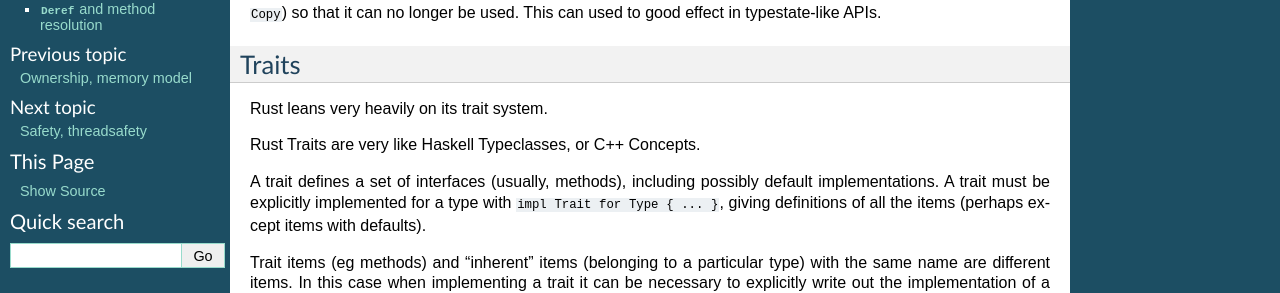
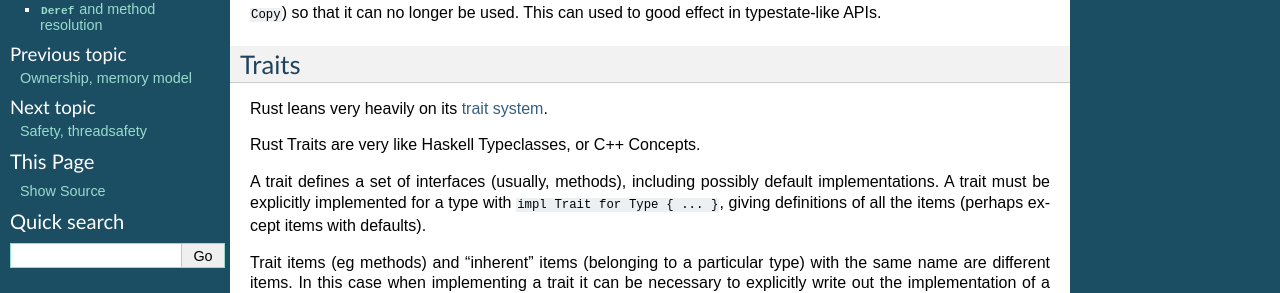
Before and after one commit to cxw620/rust-polyglot, a Sphinx documentation site: the page built from docs/traits.md, in a window 1280 px wide and 1400 px high. Shown: the part 329-622 px from the top of the window. Built offline with Sphinx 7.4.7, drawn with Linux system fonts in a browser that asks for light colours.

````diff
--- a/docs/index.rst
+++ b/docs/index.rst
@@ -14,7 +14,7 @@ Rust for the Polyglot Programmer
    syntax.md
    types.md
    ownership.md
-   traits.rst
+   traits.md
    safety.rst
    errors.rst
    macros.rst
--- a/docs/traits.rst
+++ b/docs/traits.md
@@ -32,7 +31,7 @@ This can used to good effect in typestate-like APIs.
 Traits
 ------
 
-Rust leans very heavily on its trait system.
+Rust leans very heavily on its [trait system](https://doc.rust-lang.org/reference/items/traits.html).
 
 Rust Traits are very like Haskell Typeclasses,
 or C++ Concepts.
@@ -40,7 +39,7 @@ or C++ Concepts.
 A trait defines a set of interfaces (usually, methods),
 including possibly default implementations.
 A trait must be explicitly implemented for a type
-with ``impl Trait for Type { ... }``,
+with `impl Trait for Type { ... }`,
 giving definitions of all the items (perhaps except items with defaults).
 
 Trait items (eg methods) and
@@ -56,12 +55,12 @@ only through trait implementations.
 
 When a trait has (roughly speaking) only methods,
 pointers to objects which implement the trait can be
-made into pointers to type-erased trait objects ``dyn Trait``.
+made into pointers to type-erased trait objects `dyn Trait`.
 These "fat pointers" have a vtable as well as the actual object pointer.
-Trait objects are often seen in the form ``Box<dyn Trait>``.
+Trait objects are often seen in the form `Box<dyn Trait>`.
 Ability of a trait to be used this way is called "object safety";
 the rules are a bit complicated but often a trait can be made
-object-safe by adding ``where Self: Sized`` to troublesome methods.
+object-safe by adding `where Self: Sized` to troublesome methods.
 
 Rust has a strict trait coherence system.
 There can be only one implementation of a trait for any one concrete type,
@@ -71,57 +70,57 @@ to implement a foreign trait on a foreign type
 (where "foreign" means outside your crate, not outside your module).
 
 
-Iterators: ``Iterator``, ``IntoIterator``, ``FromIterator``
-~~~~~~~~~~~~~~~~~~~~~~~~~~~~~~~~~~~~~~~~~~~~~~~~~~~~~~~~~~~
+### Iterators: `Iterator`, `IntoIterator`, `FromIterator`
 
-The ``Iterator`` and ``IntoIterator`` traits are
+
+The `Iterator` and `IntoIterator` traits are
 very important in idiomatic (and performant) Rust.
 
-Most collections and many other key types (eg, ``Option``) implement
-``Iterator`` or ``IntoIterator``,
+Most collections and many other key types (eg, `Option`) implement
+`Iterator` or `IntoIterator`,
 so that they can be iterated over;
-this is how ``for x in y`` loops work:
-``y`` must ``impl IntoIterator``.
+this is how `for x in y` loops work:
+`y` must `impl IntoIterator`.
 
 The standard library provides a large set of combinator methods
-on ``Iterator``,
+on `Iterator`,
 for mapping, folding, filtering, and so on.
 These typically take closures as arguments.
-See also the excellent ``itertools`` crate.
+See also the excellent `itertools` crate.
 
 Idiomatic coding style for iteration in Rust involves
 chaining iterator combinators.
 Effectively,
 Rust contains an iterator monad sublanguage with a funky syntax.
 
-The ``.collect()`` method in ``Iterator``
+The `.collect()` method in `Iterator`
 reassembles the result of an iteration
 back into a collection
 (or something which could be a collection if you squint;
-note for example the ``FromIterator`` impl for ``Result``).
+note for example the `FromIterator` impl for `Result`).
 Often one has to write the type of the desired result,
 perhaps like this:
 
-::
+```
+let processed = things
+    .filter_map(|t| ...)
+    .map(|t| ...?; ...; Ok(u))
+    .take(42)
+    .collect::<Result<Vec<_>,io::Error>()?;
+```
 
-   let processed = things
-       .filter_map(|t| ...)
-       .map(|t| ...?; ...; Ok(u))
-       .take(42)
-       .collect::<Result<Vec<_>,io::Error>()?;
-
-``collect`` is more idiomatic than
+`collect` is more idiomatic than
 open-coding additions to a mutable collection variable:
-use of iterators is often faster than a ``for`` loop, and
+use of iterators is often faster than a `for` loop, and
 aggressively-Rustic style tries to minimise the use of
-``mut`` variables.
+`mut` variables.
 
 
-Existential types
-~~~~~~~~~~~~~~~~~
+### Existential types
+
 
 Rust has some very limited support for existential types.
-This is written ``impl Trait``,
+This is written `impl Trait`,
 and means
 "there is some concrete type here which implements this trait
 but I'm not telling you what it is".
@@ -130,10 +129,9 @@ and for futures (see `async`_).
 
 Currently this is only really allowed in function signatures,
 typically as the return type.  e.g.
-
-::
-
+```
    fn get_strings() -> Result<impl Iterator<Item=String>, io::Error>;
+```
 
 It is not currently possible to make an alias for the existential
 type,
@@ -141,38 +139,38 @@ so you still can't name it properly,
 put it into variables, etc.
 This can be inconvenient and work is ongoing.
 In the meantime,
-the usual workaround is to use ``Box<dyn Trait>``
-instead of ``impl Trait``.
+the usual workaround is to use `Box<dyn Trait>`
+instead of `impl Trait`.
 
 
-Closures and the fn pointer type
-~~~~~~~~~~~~~~~~~~~~~~~~~~~~~~~~
+### Closures and the fn pointer type
+
 
 Each closure is a value of a unique opaque unnameable type
 implementing one or more of the special closure traits
-``Fn``, ``FnMut`` and ``FnOnce``.
+`Fn`, `FnMut` and `FnOnce`.
 
 The different traits are because closures can borrow or own variables.
-If the closure modifies closed-over variables, it is ``FnMut``;
-if it consumes them, it is ``FnOnce``.
+If the closure modifies closed-over variables, it is `FnMut`;
+if it consumes them, it is `FnOnce`.
 
 Each closure has its own separate type,
 so closures can only be used with generics
-(whether monomorphised ``<F: Fn()>``, or type-erased ``&dyn Fn()``).
+(whether monomorphised `<F: Fn()>`, or type-erased `&dyn Fn()`).
 
-``dyn`` closures
-~~~~~~~~~~~~~~~~
+### `dyn` closures
 
-An ``&dyn Fn`` closure pointer is a fat pointer:
+
+An `&dyn Fn` closure pointer is a fat pointer:
 closed over data, and code pointer.
 
-A ``dyn`` closure trait object
+A `dyn` closure trait object
 cannot be passed by value because it's unsized.
-This can make ``FnOnce`` closures awkward.
-Use ``Box<dyn FnOnce>`` or somehow make the closure be ``FnMut``.
+This can make `FnOnce` closures awkward.
+Use `Box<dyn FnOnce>` or somehow make the closure be `FnMut`.
 
-Monomorphised closures ``f: F where F: Fn()``
-~~~~~~~~~~~~~~~~~~~~~~~~~~~~~~~~~~~~~~~~~~~~~
+### Monomorphised closures `f: F where F: Fn()`
+
 
 Monomorphisation of generic closure arguments
 specialises the generic function taking the closure
@@ -193,65 +191,65 @@ The closure can even be inlined and its code and closed-over variables
 intermixed with its caller's, and the outer caller's,
 to produce more optimal code.
 
-fn pointers
-~~~~~~~~~~~
+### fn pointers
 
-There is also a pointer type ``fn (args..) -> T``
+
+There is also a pointer type `fn (args..) -> T`
 but this is just a code pointer,
 so only actual functions,
 and closures with no captured variables,
 count.
 
 
-Some other key traits
-~~~~~~~~~~~~~~~~~~~~~
-
- * ``Copy``: move vs automatic-duplication semantics for values
- * ``Deref``: method despatch (see below)
- * ``std::ops::*``: expression operators (overloading)
- * ``Eq`` et al for comparison, and ``Hash`` for putting objects in many kinds of collections.
- * ``From`` and ``Into``; ``TryFrom`` and ``TryInto``
- * ``Debug`` and ``Display`` for printing with ``format!``, ``println!`` etc. and ``x.to_string()``
- * ``io::Read``, ``io::Write`` (not to be confused with ``fmt::Write``)
- * ``Clone``, ``AsRef``, ``Borrow``, ``ToOwned``
- * ``Send``, ``Sync`` for thread-safety
- * ``Default``
+### Some other key traits
 
 
-``Deref`` and method resolution
+ * `Copy`: move vs automatic-duplication semantics for values
+ * `Deref`: method despatch (see below)
+ * `std::ops::*`: expression operators (overloading)
+ * `Eq` et al for comparison, and `Hash` for putting objects in many kinds of collections.
+ * `From` and `Into`; `TryFrom` and `TryInto`
+ * `Debug` and `Display` for printing with `format!`, `println!` etc. and `x.to_string()`
+ * `io::Read`, `io::Write` (not to be confused with `fmt::Write`)
+ * `Clone`, `AsRef`, `Borrow`, `ToOwned`
+ * `Send`, `Sync` for thread-safety
+ * `Default`
+
+
+`Deref` and method resolution
 -------------------------------
 
-The magic traits ``Deref`` and ``DerefMut``
+The magic traits `Deref` and `DerefMut`
 allow a type to "dereference to"
 another type.
-This is typically used for types like ``Arc``, ``Box``
-and ``MutexGuard`` which are "smart" pointers to some other type
+This is typically used for types like `Arc`, `Box`
+and `MutexGuard` which are "smart" pointers to some other type
 (ie, somehow a pointer, but with additional behaviour).
 
 During method resolution,
-``Deref`` is applied repeatedly to try to find a type
+`Deref` is applied repeatedly to try to find a type
 with the appropriately-named method.
 The signature of the method is not considered during resolution,
 so there is no signature-based method overloading/dispatch.
 
 Trait methods are looked at first,
-provided the trait has been ``use`` d.
+provided the trait has been `use` d.
 
 If it is necessary to specify a particular method,
-``Type::method`` or
-``Trait::method`` can be used,
-or even ``<T as Trait>::method``.
+`Type::method` or
+`Trait::method` can be used,
+or even `<T as Trait>::method`.
 
 This is also required for associated functions
 (whether inherent or in traits)
-which are not methods (do not take a ``self`` parameter).
-Idiomtically this includes constructors like ``T::new()``
+which are not methods (do not take a `self` parameter).
+Idiomtically this includes constructors like `T::new()`
 and can also include other functions that
 the struct's author has decided ought not to be methods.
-For example ``Arc::downgrade`` is not a method
-to avoid interfering with any ``downgrade`` method on ``T``.
+For example `Arc::downgrade` is not a method
+to avoid interfering with any `downgrade` method on `T`.
 
-``Deref`` effectively imports the dereference target type's methods
+`Deref` effectively imports the dereference target type's methods
 into the method namespace of the dereferencable object.
 This could be used for a kind of method inheritance,
 but this is considered bad style
@@ -264,8 +262,8 @@ if the type does not match,
 an attempt is made to see if dereferencing
 (perhaps multiple times) will help.
 
-The ``Deref`` implementation can be invoked explicitly
-with the ``*`` operator.
+The `Deref` implementation can be invoked explicitly
+with the `*` operator.
 Sometimes when this is necessary,
 one wants a reference again,
-so constructions like ``&mut **x`` are not unheard-of.
+so constructions like `&mut **x` are not unheard-of.
````
Also changed, not shown: other parts of docs/traits.md (+10 -11 lines).
